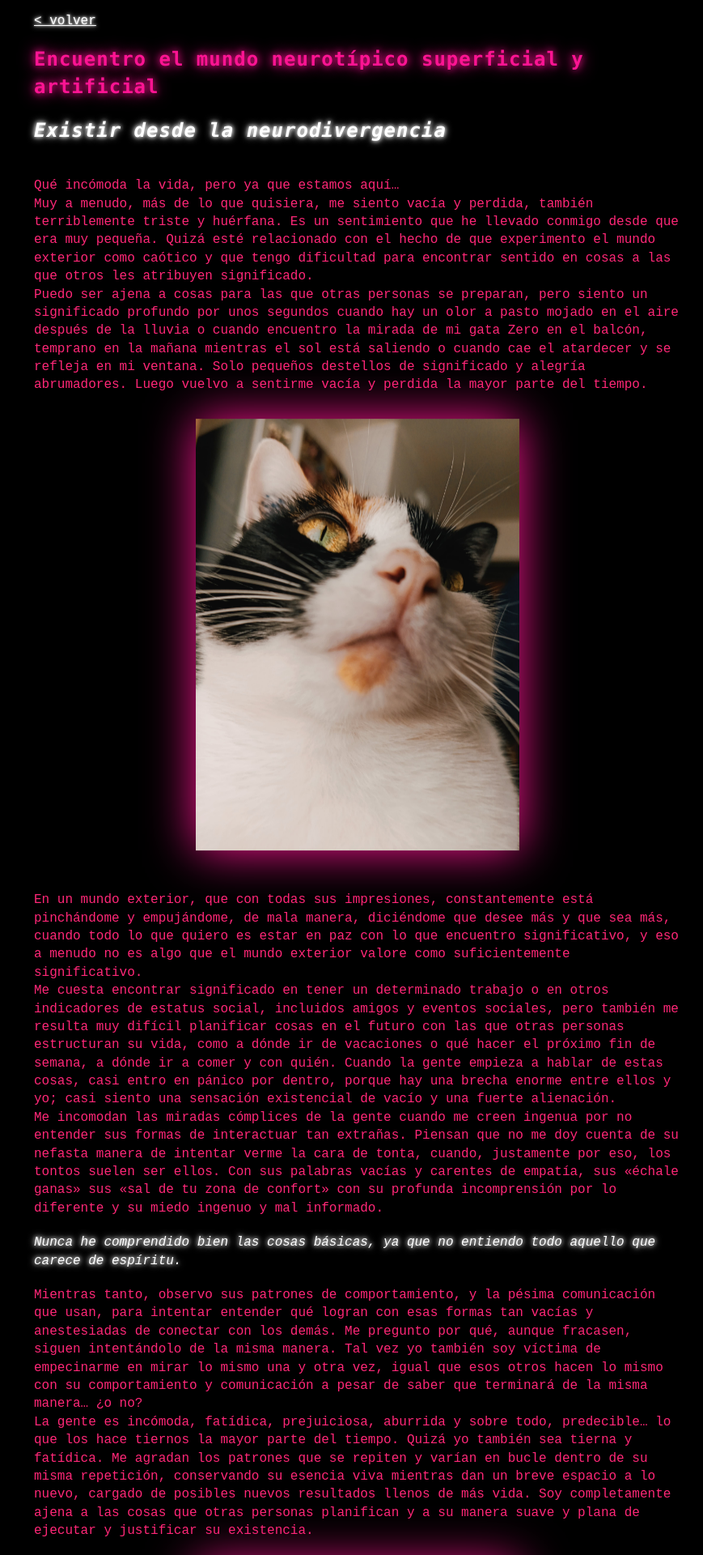
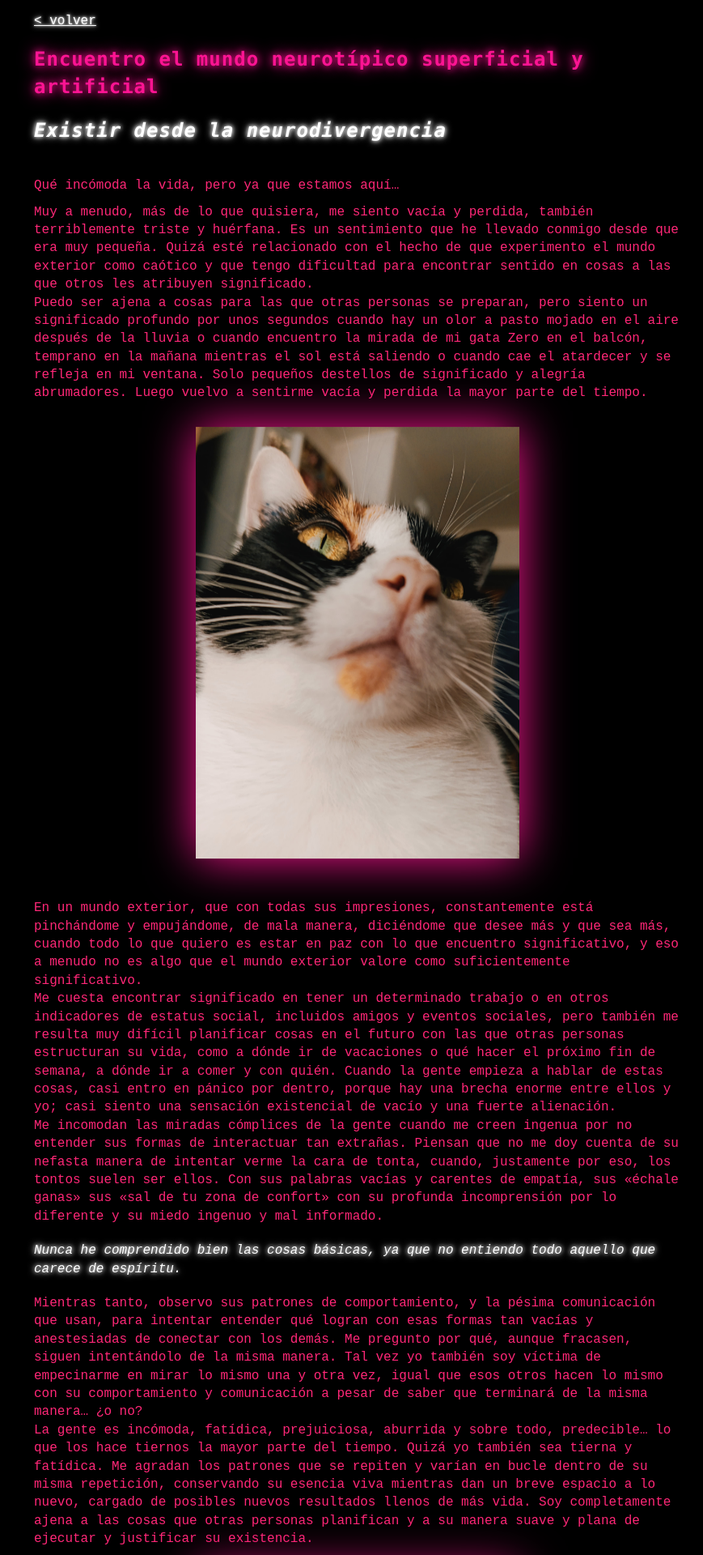
Before and after one commit to medusahra/medusahra.github.io, a Jekyll site: the page built from _posts/2025-11-13-neurodivergente.md, in a window 1280 px wide. Shown: the top 1920 px of the page at 81% size, without its empty margins (198-1067 px from the left). Built offline with Jekyll 4.4.1, drawn with Linux system fonts in a browser that asks for light colours.

Commit message:
Update 2025-11-13-neurodivergente.md

```diff
--- a/_posts/2025-11-13-neurodivergente.md
+++ b/_posts/2025-11-13-neurodivergente.md
@@ -15,6 +15,7 @@ pinned: true
 <div style="margin: 40px 0;"></div>
 
 Qué incómoda la vida, pero ya que estamos aquí…
+<div style="margin: 10px 0;"></div>
 
 Muy a menudo, más de lo que quisiera, me siento vacía y perdida, también terriblemente triste y huérfana.
 Es un sentimiento que he llevado conmigo desde que era muy pequeña. Quizá esté relacionado con el hecho de que experimento el mundo exterior como caótico y que tengo dificultad para encontrar sentido
```
